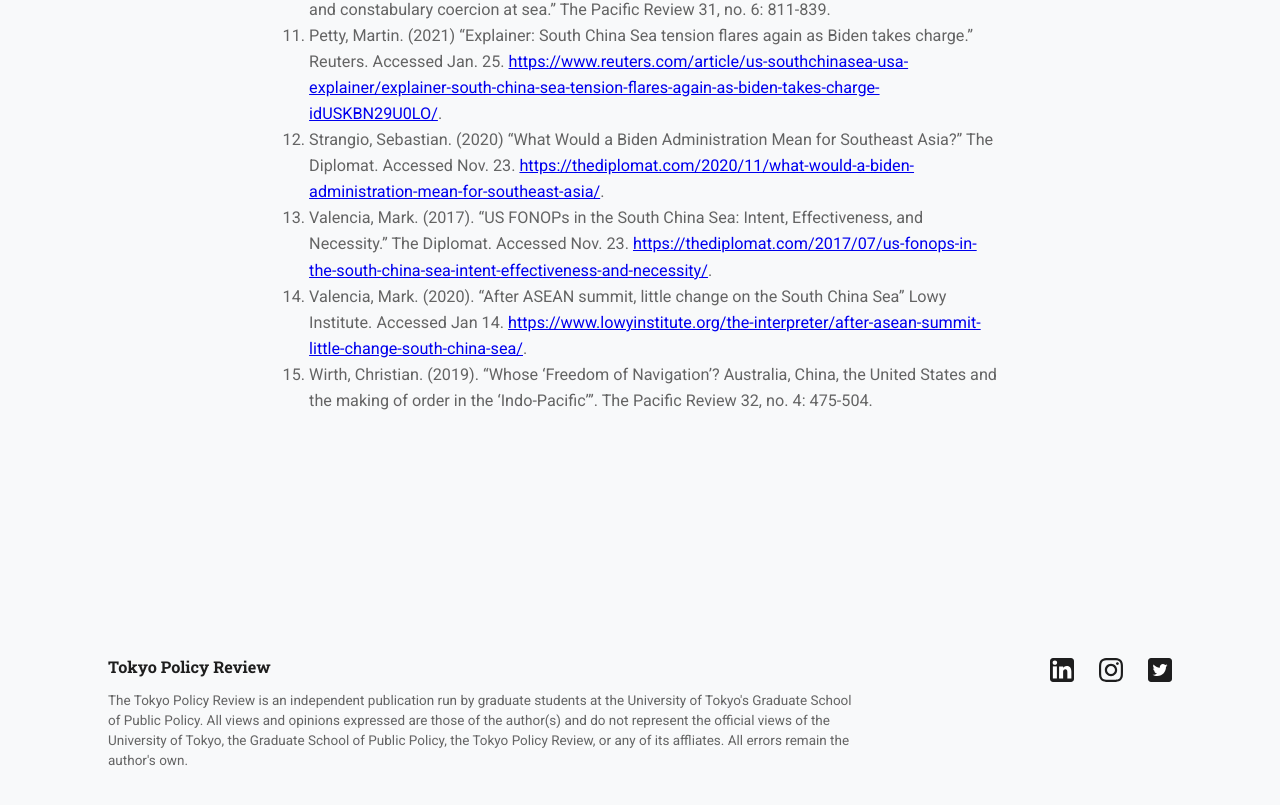
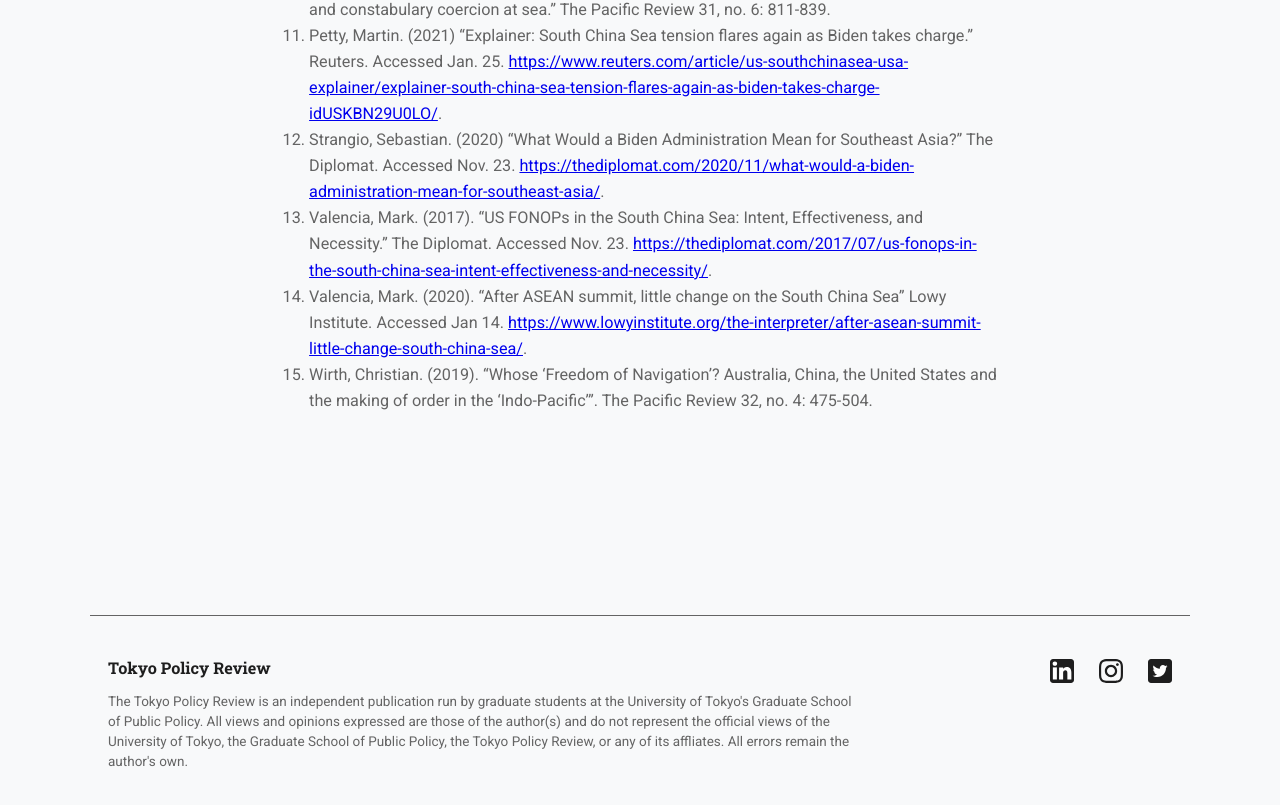
Before and after one commit to Varunf2/tokyopolicyreview, a Gatsby site: page /fonops-in-the-south-china-sea-efficient-deterrence-or-misled-strategy/ in a window 1280 px wide. Shown: the part 4818-5623 px from the top of the page. Built offline with nearby package versions, Linux system fonts and the light colour scheme; Gatsby itself is replaced by a stand-in of ours.

Commit message:
Added a border line on footer.

```diff
--- a/src/components/layout.js
+++ b/src/components/layout.js
@@ -33,11 +33,12 @@
         <main>{children}</main>
         <footer
           style={{
-            padding: `0 1rem`,
-            margin: `2.4rem auto`,
+            padding: `2.4rem 1rem`,
+            margin: `0 auto`,
             maxWidth: 1100,
             display: `flex`,
             flexWrap: `wrap`,
+            borderTop: `0.07rem solid`,
           }}
         >
           <div
```
